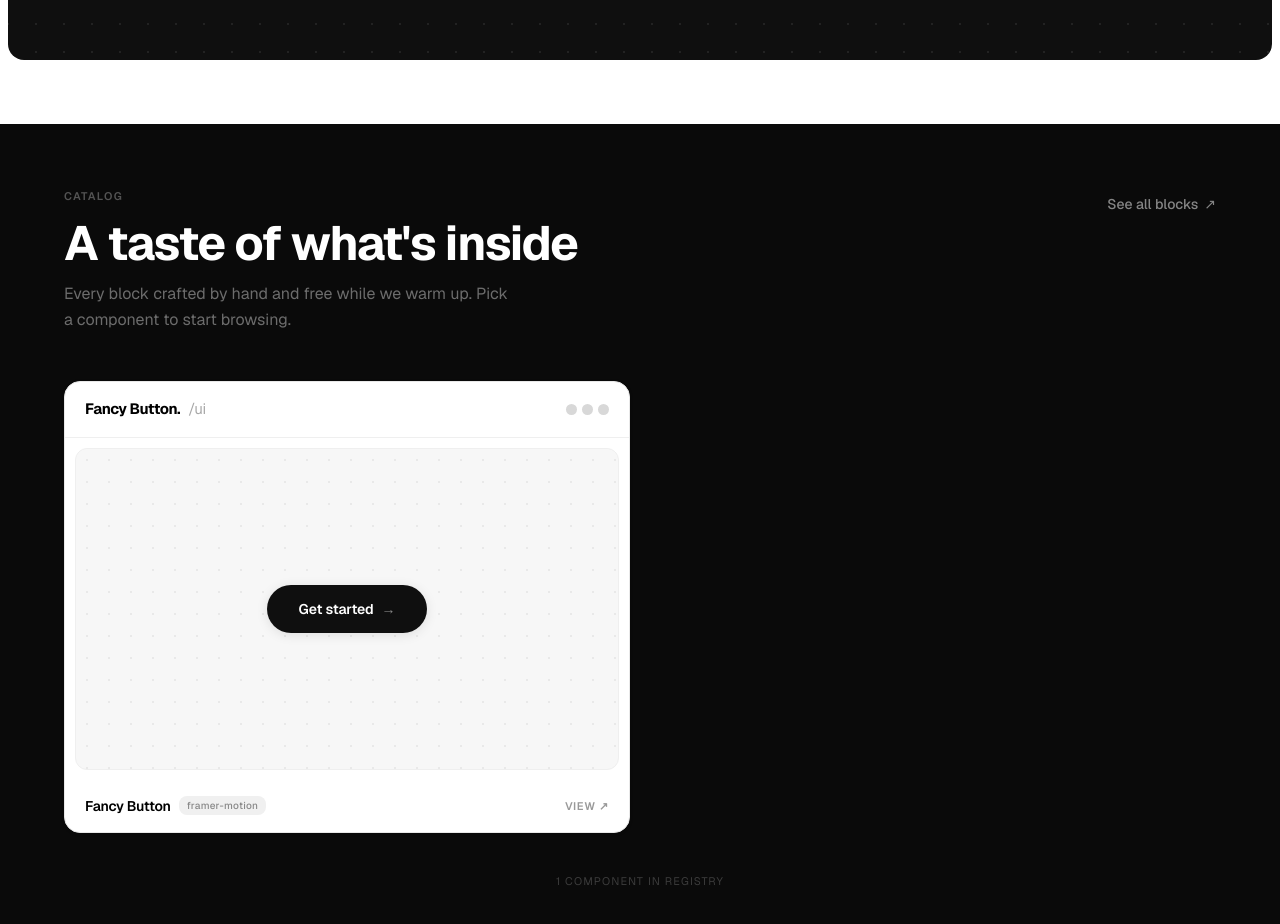
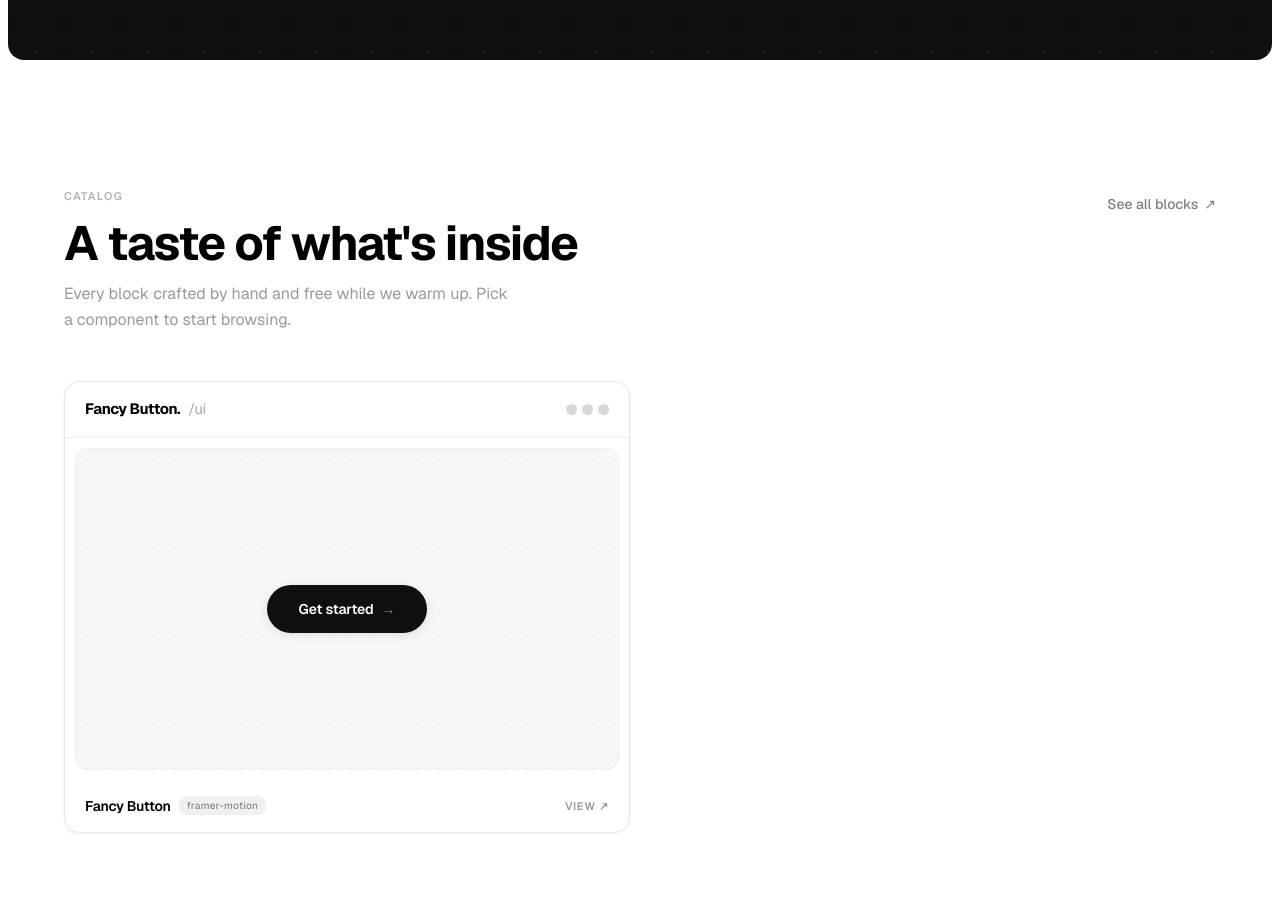
Before and after one commit to anelkabag/bag-ui, a Next.js app: page / in a window 1280 px wide. Shown: the part 740-1664 px from the top of the page. Built offline with nearby package versions, Linux system fonts and the light colour scheme.

Commit message:
udapte du composant Blockscatalog.tsx

```diff
--- a/components/Blockscatalog.tsx
+++ b/components/Blockscatalog.tsx
@@ -3,8 +3,6 @@
 import React, { useState } from "react";
 import { motion } from "framer-motion";
 import Link from "next/link";
-
-// ─── Types ────────────────────────────────────────────────────────────────────
 
 interface RegistryItem {
     name: string;
@@ -24,10 +22,7 @@ const registry: RegistryItem[] = [
         dependencies: ["framer-motion"],
         files: [{ path: "registry/default/ui/fancy-button.tsx", type: "registry:ui" }],
     },
-    // ← ajoute tes futurs composants ici
 ];
-
-// ─── Live preview par composant ───────────────────────────────────────────────
 
 function ComponentPreview({ name }: { name: string }) {
     const [hovered, setHovered] = useState(false);
@@ -66,15 +61,12 @@ function ComponentPreview({ name }: { name: string }) {
         );
     }
 
-    // Fallback générique
     return (
         <div className="w-full h-full flex items-center justify-center">
             <div className="w-24 h-10 rounded-xl bg-gray-200 animate-pulse" />
         </div>
     );
 }
-
-// ─── Card individuelle (frame Framer-style) ───────────────────────────────────
 
 function ComponentCard({ item, index }: { item: RegistryItem; index: number }) {
     return (
@@ -89,7 +81,6 @@ function ComponentCard({ item, index }: { item: RegistryItem; index: number }) {
                 boxShadow: "0 1px 4px rgba(0,0,0,0.06)",
             }}
         >
-            {/* ── Top chrome bar ── */}
             <div
                 className="flex items-center justify-between px-5 py-4"
                 style={{ borderBottom: "1px solid #efefef" }}
@@ -108,7 +99,6 @@ function ComponentCard({ item, index }: { item: RegistryItem; index: number }) {
                         /ui
                     </span>
                 </div>
-                {/* 3 dots — gris comme sur la photo */}
                 <div className="flex items-center gap-[5px]">
                     <span className="w-[11px] h-[11px] rounded-full bg-[#d8d8d8]" />
                     <span className="w-[11px] h-[11px] rounded-full bg-[#d8d8d8]" />
@@ -116,7 +106,6 @@ function ComponentCard({ item, index }: { item: RegistryItem; index: number }) {
                 </div>
             </div>
 
-            {/* ── Preview zone — grande hauteur, coins arrondis intérieurs ── */}
             <div
                 className="relative overflow-hidden"
                 style={{
@@ -127,7 +116,6 @@ function ComponentCard({ item, index }: { item: RegistryItem; index: number }) {
                     border: "1px solid #efefef",
                 }}
             >
-                {/* Dot grid subtile */}
                 <div
                     className="absolute inset-0 pointer-events-none"
                     style={{
@@ -141,7 +129,6 @@ function ComponentCard({ item, index }: { item: RegistryItem; index: number }) {
                 </div>
             </div>
 
-            {/* ── Bottom label ── */}
             <div className="flex items-center justify-between px-5 py-4">
                 <div className="flex items-center gap-2">
                     <span className="text-sm font-semibold text-black" style={{ letterSpacing: "-0.02em" }}>
@@ -173,28 +160,25 @@ function ComponentCard({ item, index }: { item: RegistryItem; index: number }) {
     );
 }
 
-// ─── Page principale ──────────────────────────────────────────────────────────
-
 export default function BlocksCatalog() {
     return (
-        <section className="min-h-screen bg-[#0a0a0a] px-6 md:px-12 lg:px-16 py-16">
-            {/* En-tête */}
+        <section className="min-h-screen bg-white px-6 md:px-12 lg:px-16 py-16">
             <div className="flex items-start justify-between mb-12">
                 <motion.div
                     initial={{ opacity: 0, y: 18 }}
                     animate={{ opacity: 1, y: 0 }}
                     transition={{ duration: 0.55, ease: [0.22, 1, 0.36, 1] }}
                 >
-                    <p className="text-[11px] font-semibold tracking-[0.12em] text-white/30 mb-3 uppercase">
+                    <p className="text-[11px] font-semibold tracking-[0.12em] text-black/30 mb-3 uppercase">
                         Catalog
                     </p>
                     <h1
-                        className="text-4xl md:text-5xl font-bold text-white mb-3"
+                        className="text-4xl md:text-5xl font-bold text-black mb-3"
                         style={{ letterSpacing: "-0.03em", lineHeight: 1.1 }}
                     >
                         A taste of what's inside
                     </h1>
-                    <p className="text-white/40 text-sm md:text-base max-w-md leading-relaxed">
+                    <p className="text-black/40 text-sm md:text-base max-w-md leading-relaxed">
                         Every block crafted by hand and free while we warm up.
                         Pick a component to start browsing.
                     </p>
@@ -208,17 +192,16 @@ export default function BlocksCatalog() {
                 >
                     <Link
                         href="/blocks"
-                        className="inline-flex items-center gap-1.5 text-sm font-medium text-white/50 hover:text-white transition-colors"
+                        className="inline-flex items-center gap-1.5 text-sm font-medium text-black/50 hover:text-black transition-colors"
                     >
                         See all blocks <span>↗</span>
                     </Link>
                 </motion.div>
             </div>
 
-            {/* Grille 2 colonnes */}
             {registry.length === 0 ? (
                 <div className="flex items-center justify-center h-64">
-                    <p className="text-white/25 text-sm">No components in registry yet.</p>
+                    <p className="text-black/25 text-sm">No components in registry yet.</p>
                 </div>
             ) : (
                 <div className="grid grid-cols-1 md:grid-cols-2 gap-5">
@@ -227,15 +210,6 @@ export default function BlocksCatalog() {
                     ))}
                 </div>
             )}
-
-            <motion.p
-                initial={{ opacity: 0 }}
-                animate={{ opacity: 1 }}
-                transition={{ duration: 0.5, delay: 0.5 }}
-                className="mt-10 text-center text-[11px] text-white/20 tracking-widest"
-            >
-                {registry.length} COMPONENT{registry.length !== 1 ? "S" : ""} IN REGISTRY
-            </motion.p>
         </section>
     );
 }
```
Lines whose indentation alone changed are shown as unchanged.
